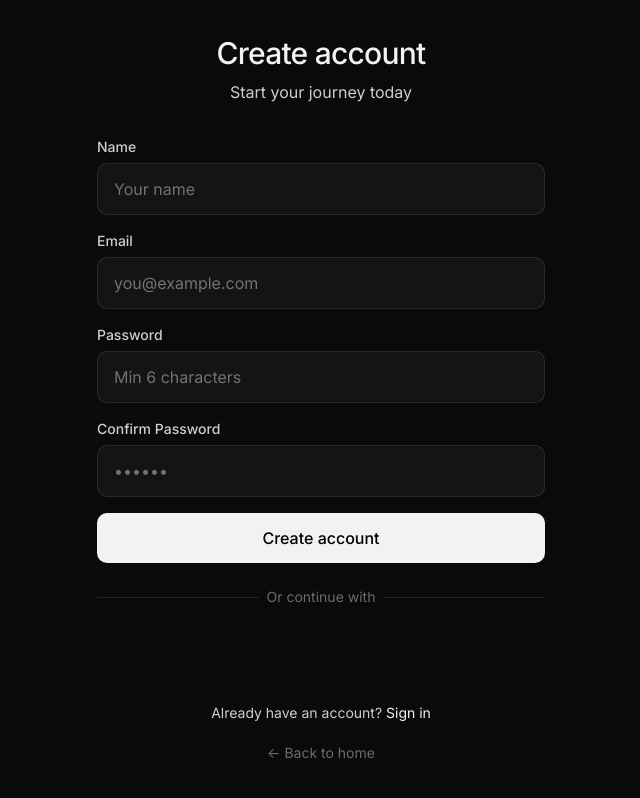
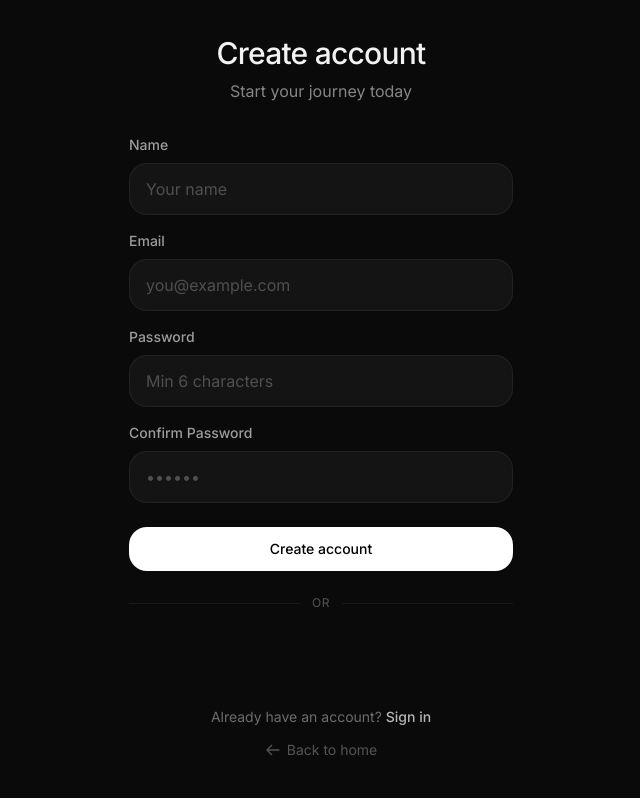
Before and after one commit to ryramadhan/clever-ai-frontend, a React (Vite) app: page /register in a window 1280 px wide. Shown: the whole page, without its empty margins (319-959 px from the left). Built offline with nearby package versions, Linux system fonts and the light colour scheme; no server answers.

Commit message:
ui: redesign header with modern pill style auth buttons

```diff
--- a/src/pages/LoginPage.jsx
+++ b/src/pages/LoginPage.jsx
@@ -56,21 +56,21 @@ export default function LoginPage() {
   };
 
   return (
-    <div className="min-h-screen flex items-center justify-center px-4 animate-fade-in">
-      <div className="w-full max-w-md">
+    <div className="min-h-screen flex items-center justify-center px-4 sm:px-6 py-8 animate-fade-in bg-[#0a0a0a]">
+      <div className="w-full max-w-sm">
         {/* Header */}
         <div className="text-center mb-8">
-          <h1 className="text-3xl font-medium tracking-tight text-[var(--color-text-primary)]">
+          <h1 className="text-2xl sm:text-3xl font-medium tracking-tight text-white/95">
             Welcome back
           </h1>
-          <p className="mt-2 text-[var(--color-text-secondary)]">
+          <p className="mt-2 text-sm sm:text-base text-white/50">
             Sign in to continue
           </p>
         </div>
 
         {/* Error */}
         {error && (
-          <div className="mb-4 p-3 rounded-[var(--radius-md)] bg-[var(--color-white-04)] border border-[var(--color-border-default)] text-[var(--color-text-primary)] text-sm">
+          <div className="mb-4 p-3 rounded-xl bg-red-500/10 border border-red-500/20 text-red-400 text-sm">
             {error}
           </div>
         )}
@@ -80,7 +80,7 @@ export default function LoginPage() {
           <div>
             <label
               htmlFor="email"
-              className="block text-sm font-medium text-[var(--color-text-secondary)] mb-1.5"
+              className="block text-sm font-medium text-white/60 mb-2"
             >
               Email
             </label>
@@ -90,7 +90,7 @@ export default function LoginPage() {
               value={email}
               onChange={(e) => setEmail(e.target.value)}
               required
-              className="w-full px-4 py-3 rounded-[var(--radius-md)] bg-[var(--color-bg-secondary)] border border-[var(--color-border-default)] text-[var(--color-text-primary)] placeholder:text-[var(--color-text-muted)] focus:outline-none focus:border-[var(--color-border-strong)] transition-colors"
+              className="w-full px-4 py-3 rounded-xl bg-[#141414] border border-white/[0.06] text-white/90 placeholder:text-white/25 focus:outline-none focus:border-white/[0.15] focus:bg-[#181818] transition-all duration-200"
               placeholder="you@example.com"
             />
           </div>
@@ -98,7 +98,7 @@ export default function LoginPage() {
           <div>
             <label
               htmlFor="password"
-              className="block text-sm font-medium text-[var(--color-text-secondary)] mb-1.5"
+              className="block text-sm font-medium text-white/60 mb-2"
             >
               Password
             </label>
@@ -109,22 +109,22 @@ export default function LoginPage() {
               onChange={(e) => setPassword(e.target.value)}
               required
               minLength={6}
-              className="w-full px-4 py-3 rounded-[var(--radius-md)] bg-[var(--color-bg-secondary)] border border-[var(--color-border-default)] text-[var(--color-text-primary)] placeholder:text-[var(--color-text-muted)] focus:outline-none focus:border-[var(--color-border-strong)] transition-colors"
+              className="w-full px-4 py-3 rounded-xl bg-[#141414] border border-white/[0.06] text-white/90 placeholder:text-white/25 focus:outline-none focus:border-white/[0.15] focus:bg-[#181818] transition-all duration-200"
               placeholder="••••••"
             />
           </div>
 
           <div className="flex items-center justify-between text-sm">
-            <label className="flex items-center gap-2 text-[var(--color-text-secondary)]">
+            <label className="flex items-center gap-2 text-white/40 cursor-pointer">
               <input
                 type="checkbox"
-                className="w-4 h-4 rounded border-[var(--color-border-default)] bg-[var(--color-bg-secondary)]"
+                className="w-4 h-4 rounded border-white/[0.15] bg-[#141414] checked:bg-white/90 transition-colors"
               />
-              Remember me
+              <span className="text-white/50">Remember me</span>
             </label>
             <Link
               to="/forgot-password"
-              className="text-[var(--color-text-secondary)] hover:text-[var(--color-text-primary)] transition-colors"
+              className="text-white/50 hover:text-white/80 transition-colors"
             >
               Forgot password?
             </Link>
@@ -133,7 +133,7 @@ export default function LoginPage() {
           <button
             type="submit"
             disabled={loading}
-            className="w-full py-3 px-4 rounded-[var(--radius-md)] bg-[var(--color-white-100)] text-black font-medium hover:bg-[var(--color-white-80)] transition-colors disabled:opacity-50 disabled:cursor-not-allowed"
+            className="w-full py-3 px-4 mt-2 rounded-xl bg-white text-black font-medium text-sm hover:bg-white/90 active:scale-[0.98] transition-all duration-200 disabled:opacity-50 disabled:cursor-not-allowed disabled:active:scale-100"
           >
             {loading ? "Signing in..." : "Sign in"}
           </button>
@@ -142,53 +142,54 @@ export default function LoginPage() {
         {/* Divider */}
         <div className="relative my-6">
           <div className="absolute inset-0 flex items-center">
-            <div className="w-full border-t border-[var(--color-border-default)]"></div>
+            <div className="w-full border-t border-white/[0.06]"></div>
           </div>
-          <div className="relative flex justify-center text-sm">
-            <span className="px-2 bg-[var(--color-bg-primary)] text-[var(--color-text-muted)]">
-              Or continue with
+          <div className="relative flex justify-center">
+            <span className="px-3 bg-[#0a0a0a] text-xs text-white/30 uppercase tracking-wider">
+              Or
             </span>
           </div>
         </div>
 
         {/* Google Login */}
-        <div className="flex flex-col items-center gap-3">
+        <div className="flex flex-col items-center gap-2">
           <GoogleLogin
             onSuccess={handleGoogleSuccess}
             onError={() => setError("Google login failed")}
             theme="outline"
             size="large"
-            useOneTap={!isMobile} // Disable One Tap on mobile (unsupported)
+            useOneTap={!isMobile}
           />
 
-          {/* Mobile notice - subtle */}
           {isMobile && (
-            <p className="text-xs text-white/30 text-center max-w-xs">
-              Jika Google Login tidak berfungsi di mobile, silakan daftar dengan Email/Password
+            <p className="text-xs text-white/25 text-center max-w-xs">
+              Google Login may not work on some mobile browsers
             </p>
           )}
         </div>
 
         {/* Footer */}
-        <p className="mt-8 text-center text-[var(--color-text-secondary)] text-sm">
+        <div className="mt-8 space-y-3 text-center">
+          <p className="text-sm text-white/40">
             Don't have an account?{" "}
             <Link
               to="/register"
-            className="text-[var(--color-text-primary)] hover:underline"
+              className="text-white/70 hover:text-white font-medium transition-colors"
             >
               Sign up
             </Link>
           </p>
 
-        {/* Back to home */}
-        <p className="mt-4 text-center">
           <Link
             to="/"
-            className="text-[var(--color-text-muted)] hover:text-[var(--color-text-secondary)] text-sm transition-colors"
+            className="inline-flex items-center gap-1.5 text-sm text-white/30 hover:text-white/60 transition-colors"
           >
-            ← Back to home
+            <svg className="w-4 h-4" fill="none" stroke="currentColor" viewBox="0 0 24 24" strokeWidth="2">
+              <path strokeLinecap="round" strokeLinejoin="round" d="M10 19l-7-7m0 0l7-7m-7 7h18" />
+            </svg>
+            Back to home
           </Link>
-        </p>
+        </div>
       </div>
     </div>
   );
--- a/src/pages/RegisterPage.jsx
+++ b/src/pages/RegisterPage.jsx
@@ -54,21 +54,21 @@ export default function RegisterPage() {
   };
 
   return (
-    <div className="min-h-screen flex items-center justify-center px-4 animate-fade-in">
-      <div className="w-full max-w-md">
+    <div className="min-h-screen flex items-center justify-center px-4 sm:px-6 py-8 animate-fade-in bg-[#0a0a0a]">
+      <div className="w-full max-w-sm">
         {/* Header */}
         <div className="text-center mb-8">
-          <h1 className="text-3xl font-medium tracking-tight text-[var(--color-text-primary)]">
+          <h1 className="text-2xl sm:text-3xl font-medium tracking-tight text-white/95">
             Create account
           </h1>
-          <p className="mt-2 text-[var(--color-text-secondary)]">
+          <p className="mt-2 text-sm sm:text-base text-white/50">
             Start your journey today
           </p>
         </div>
 
         {/* Error */}
         {error && (
-          <div className="mb-4 p-3 rounded-[var(--radius-md)] bg-[var(--color-white-04)] border border-[var(--color-border-default)] text-[var(--color-text-primary)] text-sm">
+          <div className="mb-4 p-3 rounded-xl bg-red-500/10 border border-red-500/20 text-red-400 text-sm">
             {error}
           </div>
         )}
@@ -78,7 +78,7 @@ export default function RegisterPage() {
           <div>
             <label
               htmlFor="name"
-              className="block text-sm font-medium text-[var(--color-text-secondary)] mb-1.5"
+              className="block text-sm font-medium text-white/60 mb-2"
             >
               Name
             </label>
@@ -88,7 +88,7 @@ export default function RegisterPage() {
               value={name}
               onChange={(e) => setName(e.target.value)}
               required
-              className="w-full px-4 py-3 rounded-[var(--radius-md)] bg-[var(--color-bg-secondary)] border border-[var(--color-border-default)] text-[var(--color-text-primary)] placeholder:text-[var(--color-text-muted)] focus:outline-none focus:border-[var(--color-border-strong)] transition-colors"
+              className="w-full px-4 py-3 rounded-xl bg-[#141414] border border-white/[0.06] text-white/90 placeholder:text-white/25 focus:outline-none focus:border-white/[0.15] focus:bg-[#181818] transition-all duration-200"
               placeholder="Your name"
             />
           </div>
@@ -96,7 +96,7 @@ export default function RegisterPage() {
           <div>
             <label
               htmlFor="email"
-              className="block text-sm font-medium text-[var(--color-text-secondary)] mb-1.5"
+              className="block text-sm font-medium text-white/60 mb-2"
             >
               Email
             </label>
@@ -106,7 +106,7 @@ export default function RegisterPage() {
               value={email}
               onChange={(e) => setEmail(e.target.value)}
               required
-              className="w-full px-4 py-3 rounded-[var(--radius-md)] bg-[var(--color-bg-secondary)] border border-[var(--color-border-default)] text-[var(--color-text-primary)] placeholder:text-[var(--color-text-muted)] focus:outline-none focus:border-[var(--color-border-strong)] transition-colors"
+              className="w-full px-4 py-3 rounded-xl bg-[#141414] border border-white/[0.06] text-white/90 placeholder:text-white/25 focus:outline-none focus:border-white/[0.15] focus:bg-[#181818] transition-all duration-200"
               placeholder="you@example.com"
             />
           </div>
@@ -114,7 +114,7 @@ export default function RegisterPage() {
           <div>
             <label
               htmlFor="password"
-              className="block text-sm font-medium text-[var(--color-text-secondary)] mb-1.5"
+              className="block text-sm font-medium text-white/60 mb-2"
             >
               Password
             </label>
@@ -125,7 +125,7 @@ export default function RegisterPage() {
               onChange={(e) => setPassword(e.target.value)}
               required
               minLength={6}
-              className="w-full px-4 py-3 rounded-[var(--radius-md)] bg-[var(--color-bg-secondary)] border border-[var(--color-border-default)] text-[var(--color-text-primary)] placeholder:text-[var(--color-text-muted)] focus:outline-none focus:border-[var(--color-border-strong)] transition-colors"
+              className="w-full px-4 py-3 rounded-xl bg-[#141414] border border-white/[0.06] text-white/90 placeholder:text-white/25 focus:outline-none focus:border-white/[0.15] focus:bg-[#181818] transition-all duration-200"
               placeholder="Min 6 characters"
             />
           </div>
@@ -133,7 +133,7 @@ export default function RegisterPage() {
           <div>
             <label
               htmlFor="confirmPassword"
-              className="block text-sm font-medium text-[var(--color-text-secondary)] mb-1.5"
+              className="block text-sm font-medium text-white/60 mb-2"
             >
               Confirm Password
             </label>
@@ -144,7 +144,7 @@ export default function RegisterPage() {
               onChange={(e) => setConfirmPassword(e.target.value)}
               required
               minLength={6}
-              className="w-full px-4 py-3 rounded-[var(--radius-md)] bg-[var(--color-bg-secondary)] border border-[var(--color-border-default)] text-[var(--color-text-primary)] placeholder:text-[var(--color-text-muted)] focus:outline-none focus:border-[var(--color-border-strong)] transition-colors"
+              className="w-full px-4 py-3 rounded-xl bg-[#141414] border border-white/[0.06] text-white/90 placeholder:text-white/25 focus:outline-none focus:border-white/[0.15] focus:bg-[#181818] transition-all duration-200"
               placeholder="••••••"
             />
           </div>
@@ -152,7 +152,7 @@ export default function RegisterPage() {
           <button
             type="submit"
             disabled={loading}
-            className="w-full py-3 px-4 rounded-[var(--radius-md)] bg-[var(--color-white-100)] text-black font-medium hover:bg-[var(--color-white-80)] transition-colors disabled:opacity-50 disabled:cursor-not-allowed"
+            className="w-full py-3 px-4 mt-2 rounded-xl bg-white text-black font-medium text-sm hover:bg-white/90 active:scale-[0.98] transition-all duration-200 disabled:opacity-50 disabled:cursor-not-allowed disabled:active:scale-100"
           >
             {loading ? "Creating account..." : "Create account"}
           </button>
@@ -161,11 +161,11 @@ export default function RegisterPage() {
         {/* Divider */}
         <div className="relative my-6">
           <div className="absolute inset-0 flex items-center">
-            <div className="w-full border-t border-[var(--color-border-default)]"></div>
+            <div className="w-full border-t border-white/[0.06]"></div>
           </div>
-          <div className="relative flex justify-center text-sm">
-            <span className="px-2 bg-[var(--color-bg-primary)] text-[var(--color-text-muted)]">
-              Or continue with
+          <div className="relative flex justify-center">
+            <span className="px-3 bg-[#0a0a0a] text-xs text-white/30 uppercase tracking-wider">
+              Or
             </span>
           </div>
         </div>
@@ -181,25 +181,27 @@ export default function RegisterPage() {
         </div>
 
         {/* Footer */}
-        <p className="mt-8 text-center text-[var(--color-text-secondary)] text-sm">
+        <div className="mt-8 space-y-3 text-center">
+          <p className="text-sm text-white/40">
             Already have an account?{" "}
             <Link
               to="/login"
-            className="text-[var(--color-text-primary)] hover:underline"
+              className="text-white/70 hover:text-white font-medium transition-colors"
             >
               Sign in
             </Link>
           </p>
 
-        {/* Back to home */}
-        <p className="mt-4 text-center">
           <Link
             to="/"
-            className="text-[var(--color-text-muted)] hover:text-[var(--color-text-secondary)] text-sm transition-colors"
+            className="inline-flex items-center gap-1.5 text-sm text-white/30 hover:text-white/60 transition-colors"
           >
-            ← Back to home
+            <svg className="w-4 h-4" fill="none" stroke="currentColor" viewBox="0 0 24 24" strokeWidth="2">
+              <path strokeLinecap="round" strokeLinejoin="round" d="M10 19l-7-7m0 0l7-7m-7 7h18" />
+            </svg>
+            Back to home
           </Link>
-        </p>
+        </div>
       </div>
     </div>
   );
```
Also changed, not shown: src/components/Header.jsx (+43 -13 lines), src/components/Button.jsx (line endings or trailing spaces), src/components/HistoryList.jsx (line endings or trailing spaces). Lines whose indentation alone changed are shown as unchanged.
